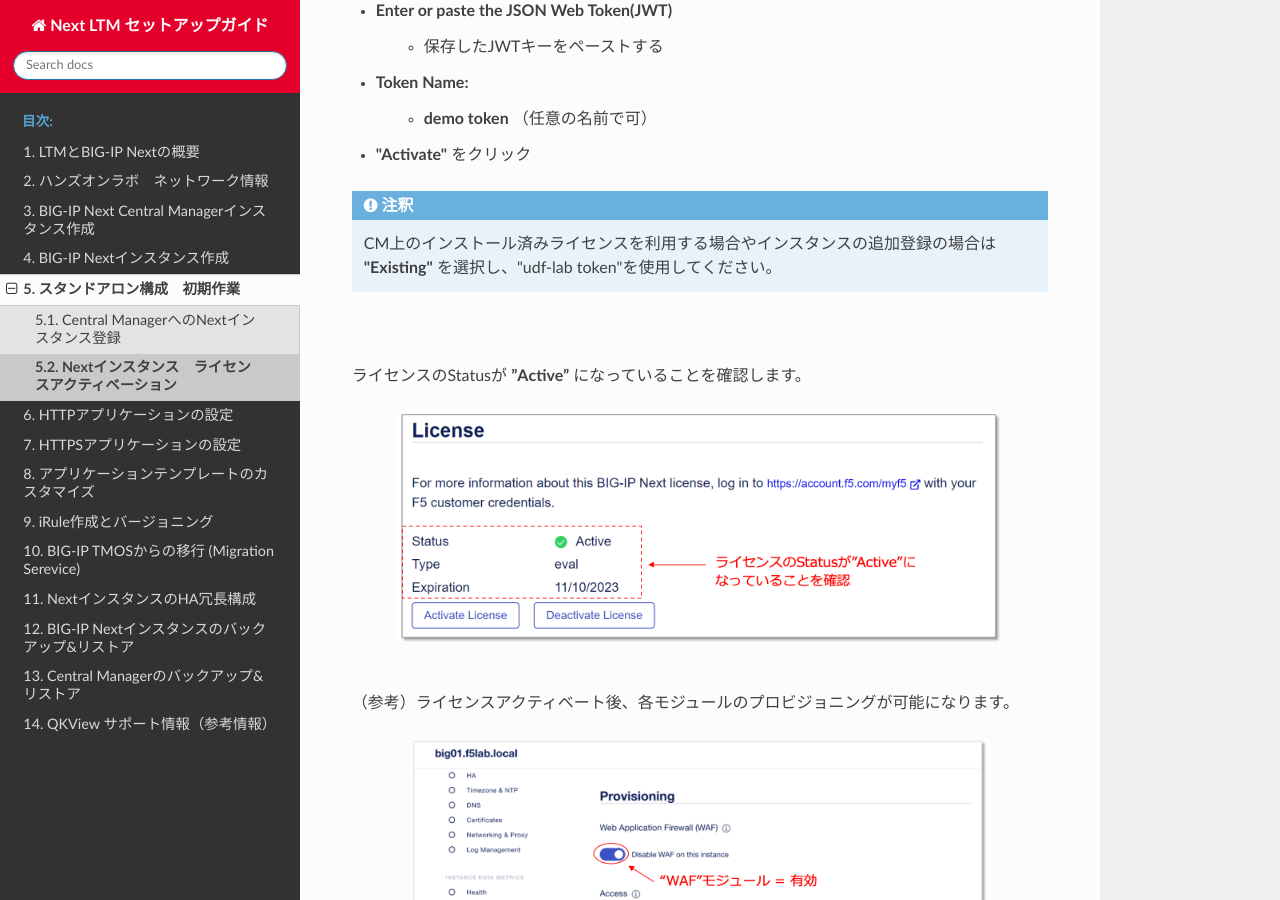
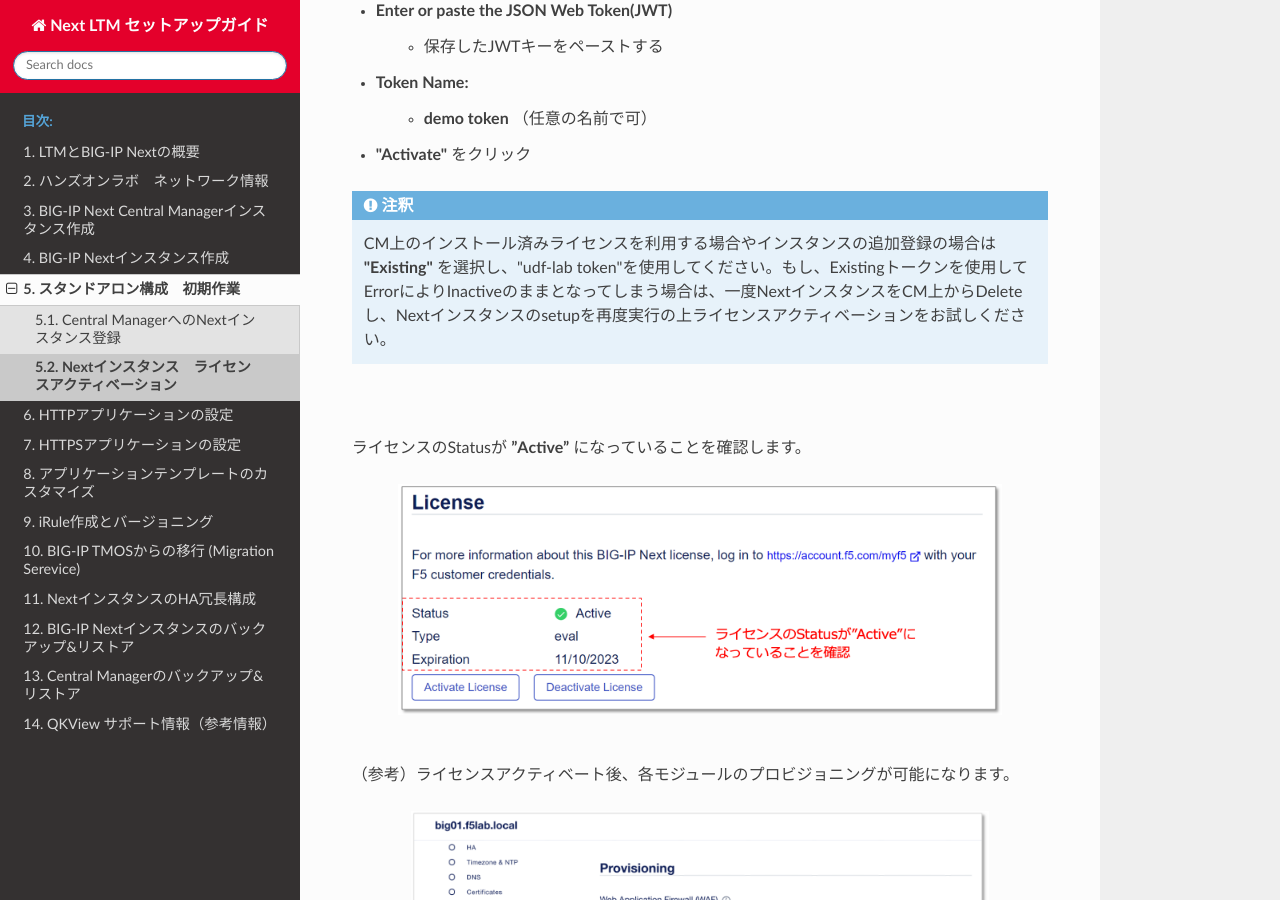
Before and after one commit to BeF5/f5j-easy-setup-next-ltm, a Sphinx documentation site: the page built from docs/content05/module02/module02.rst, in a window 1280 px wide and 900 px high, scrolled down 4616 px. Built offline with Sphinx 7.4.7 and the Read the Docs theme 2.0.0, drawn with Linux system fonts in a browser that asks for light colours.

Commit message:
Update module02.rst

```diff
--- a/docs/content05/module02/module02.rst
+++ b/docs/content05/module02/module02.rst
@@ -95,7 +95,7 @@ JWTライセンスキーをNew Tokenとして登録、アクティベーショ
 - **"Activate"** をクリック
 
 .. note::
-   CM上のインストール済みライセンスを利用する場合やインスタンスの追加登録の場合は **"Existing"** を選択し、"udf-lab token"を使用してください。
+   CM上のインストール済みライセンスを利用する場合やインスタンスの追加登録の場合は **"Existing"** を選択し、"udf-lab token"を使用してください。もし、Existingトークンを使用してErrorによりInactiveのままとなってしまう場合は、一度NextインスタンスをCM上からDeleteし、Nextインスタンスのsetupを再度実行の上ライセンスアクティベーションをお試しください。
 
 
 |
```
